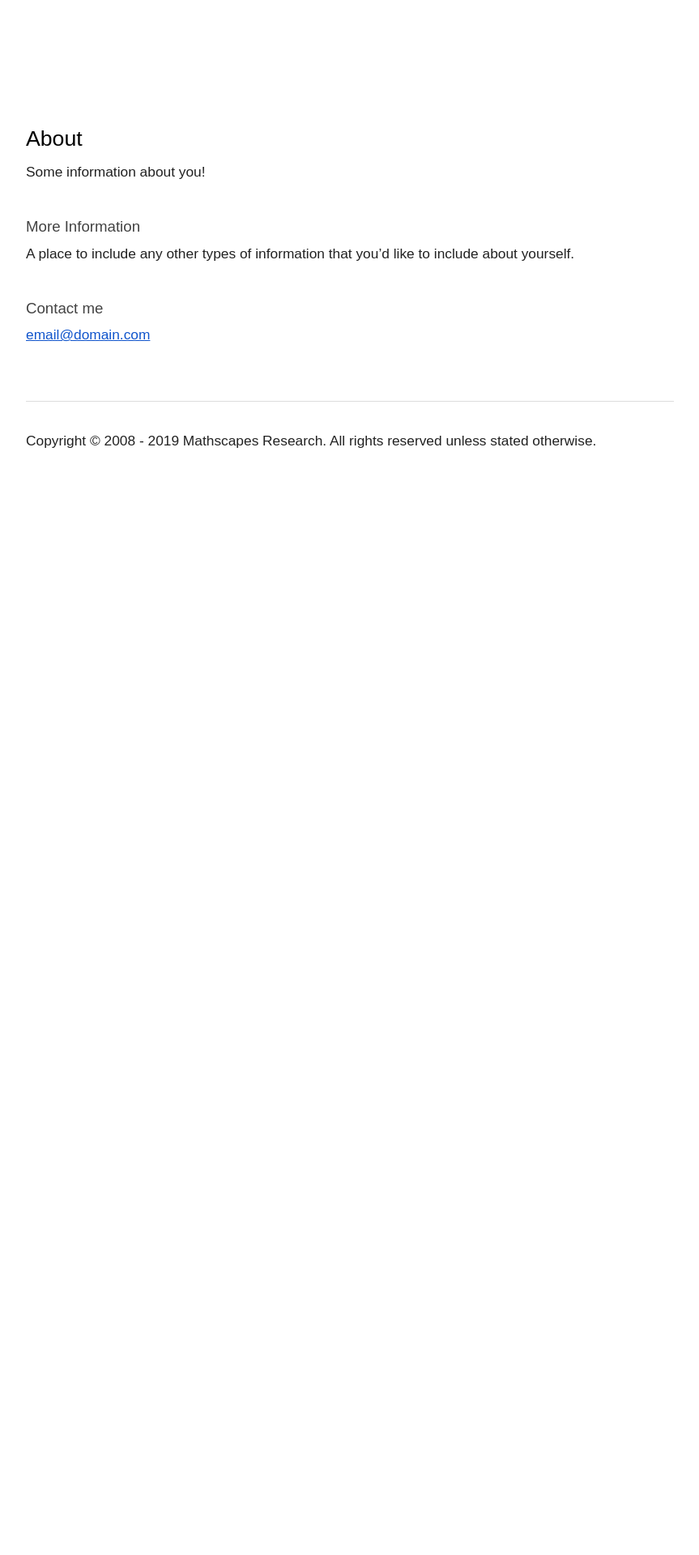
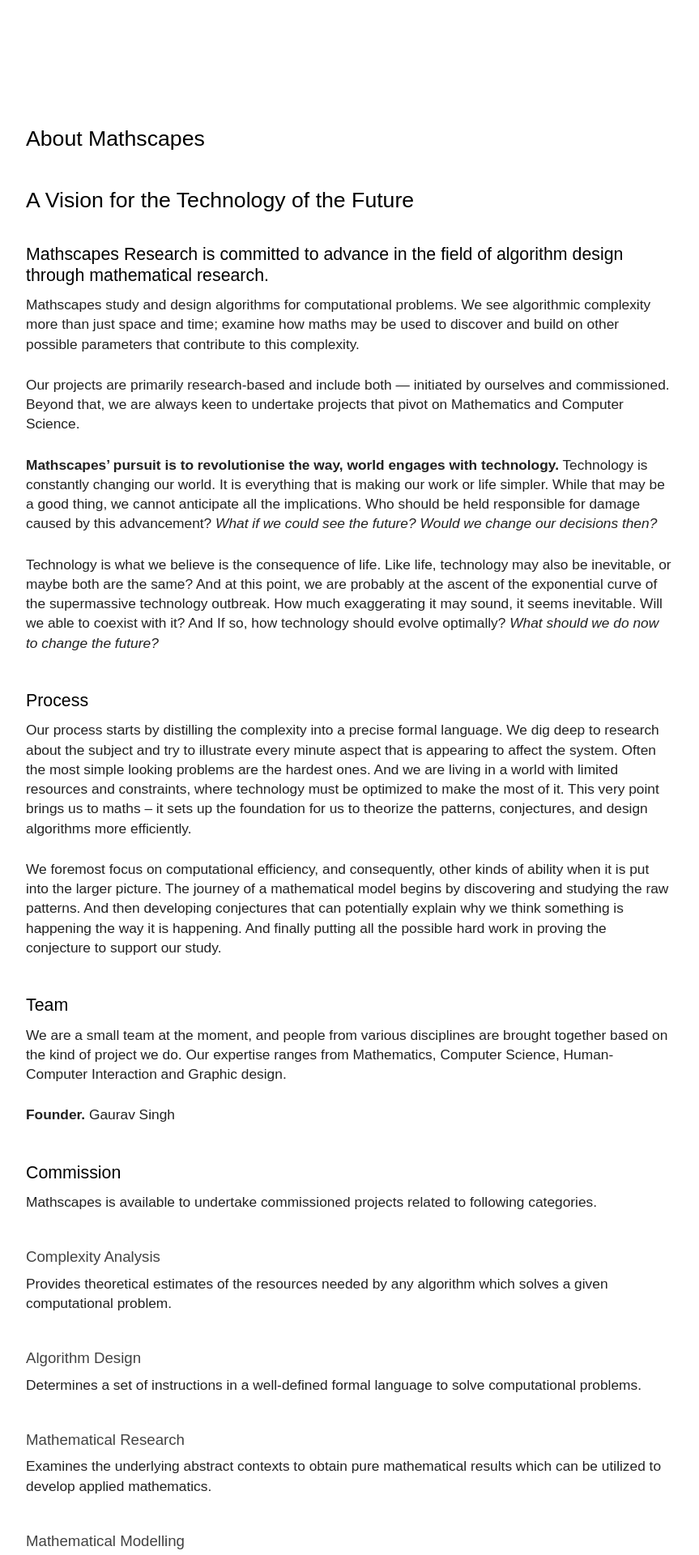
Before and after one commit to mathscapes/website, a Jekyll site: the page built from about.md, in a window 1280 px wide. Shown: the top 1920 px of the page at 81% size, without its empty margins (208-1071 px from the left). Built offline with Jekyll 4.4.1, drawn with Linux system fonts in a browser that asks for light colours; some web fonts are replaced; before the commit the page ends 900 px from its top, so only the background shows below that; some of the changed text lies outside the part shown.

```diff
--- a/_layouts/default.html
+++ b/_layouts/default.html
@@ -1,7 +1,8 @@
 <!DOCTYPE html>
 <html>
   <head>
-      <link rel="stylesheet" type="text/css" href="{{ site.baseurl }}/style.css" />
+      <link rel="stylesheet" type="text/css" href="{{ site.baseurl }}/assets/css/normalize.css" />
+      <link rel="stylesheet" type="text/css" href="{{ site.baseurl }}/assets/css/style.css" />
   </head>
   <body>
      {{ content }}
--- a/about.md
+++ b/about.md
@@ -1,15 +1,76 @@
 ---
 layout: page
-title: About
+title: About Mathscapes
 permalink: /about/
 ---
 
-Some information about you!
+# A Vision for the Technology of the Future
 
-### More Information
+## Mathscapes Research is committed to advance in the field of algorithm design through mathematical research.
 
-A place to include any other types of information that you'd like to include about yourself.
+Mathscapes study and design algorithms for computational problems. We see algorithmic complexity more than just space and time; examine how maths may be used to discover and build on other possible parameters that contribute to this complexity.
 
-### Contact me
+Our projects are primarily research-based and include both — initiated by ourselves and commissioned. Beyond that, we are always keen to undertake projects that pivot on Mathematics and Computer Science.
 
-[email@domain.com](mailto:email@domain.com)
+**Mathscapes' pursuit is to revolutionise the way, world engages with technology.** Technology is constantly changing our world. It is everything that is making our work or life simpler. While that may be a good thing, we cannot anticipate all the implications. Who should be held responsible for damage caused by this advancement? _What if we could see the future? Would we change our decisions then?_
+
+Technology is what we believe is the consequence of life. Like life, technology may also be inevitable, or maybe both are the same? And at this point, we are probably at the ascent of the exponential curve of the supermassive technology outbreak. How much exaggerating it may sound, it seems inevitable. Will we able to coexist with it? And If so, how technology should evolve optimally? _What should we do now to change the future?_
+
+<!-- ## Scapes
+We have multiple divisions at Mathscapes that makes it convenient for articulating the various kinds of work we do.
+
+### Mathscapes Astronomy — Earth and beyond
+Systems for space and critical applications
+
+### Mathscapes Assembly — Industrial Design
+Product design and development
+
+### Mathscapes Experience — Science of Experience Design
+Usability, Accessibility and Desirability
+
+### Mathscapes Fusion — Science of Expression
+Aesthetics of abstraction
+
+### Mathscapes Automata — Algorithm Design
+Dynamic programming for real problems
+
+### Mathscapes Crisis Response — Realtime Strategic Intelligence
+Building systems and infrastructure for robustness and rescue during large scale crisis. -->
+
+## Process
+Our process starts by distilling the complexity into a precise formal language. We dig deep to research about the subject and try to illustrate every minute aspect that is appearing to affect the system. Often the most simple looking problems are the hardest ones. And we are living in a world with limited resources and constraints, where technology must be optimized to make the most of it. This very point brings us to maths – it sets up the foundation for us to theorize the patterns, conjectures, and design algorithms more efficiently.
+
+We foremost focus on computational efficiency, and consequently, other kinds of ability when it is put into the larger picture. The journey of a mathematical model begins by discovering and studying the raw patterns. And then developing conjectures that can potentially explain why we think something is happening the way it is happening. And finally putting all the possible hard work in proving the conjecture to support our study.
+
+## Team
+We are a small team at the moment, and people from various disciplines are brought together based on the kind of project we do. Our expertise ranges from Mathematics, Computer Science, Human-Computer Interaction and Graphic design.
+
+**Founder.** Gaurav Singh
+
+## Commission
+Mathscapes is available to undertake commissioned projects related to following categories.
+
+### Complexity Analysis
+Provides theoretical estimates of the resources needed by any algorithm which solves a given computational problem.
+
+### Algorithm Design
+Determines a set of instructions in a well-defined formal language to solve computational problems.
+
+### Mathematical Research
+Examines the underlying abstract contexts to obtain pure mathematical results which can be utilized to develop applied mathematics.
+
+### Mathematical Modelling
+Provides a description of a system using mathematical concepts and language.
+
+### Mathematical Visualization
+Depicts graphical representation of a complex algorithm or mathematical model.
+
+### Research Mentorship
+Provides one-on-one mentorship to who seek guidance for a research project that involves mathematics, computer science or human-computer interaction.
+
+### Training and Workshop
+Facilitates learning/hackathons for large groups typically in full day formats.
+
+Have a project for us? Get in touch — we'd be happy to hear from you. Contact us.
+
+hello [at] mathscapes.xyz
```
Also changed, not shown: _posts/2018-06-21-a-micromechanic-based-approach-towards-the-response-of-fiber-reinforced.md (added, +13 -0 lines), _posts/2018-09-18-effect-of-fiber-volume-fraction-on-composite-response-under-ballistic-impact.md (added, +11 -0 lines), index.md (+3 -1 lines), assets/css/normalize.css (added), assets/css/style.scss (renamed from style.scss).
